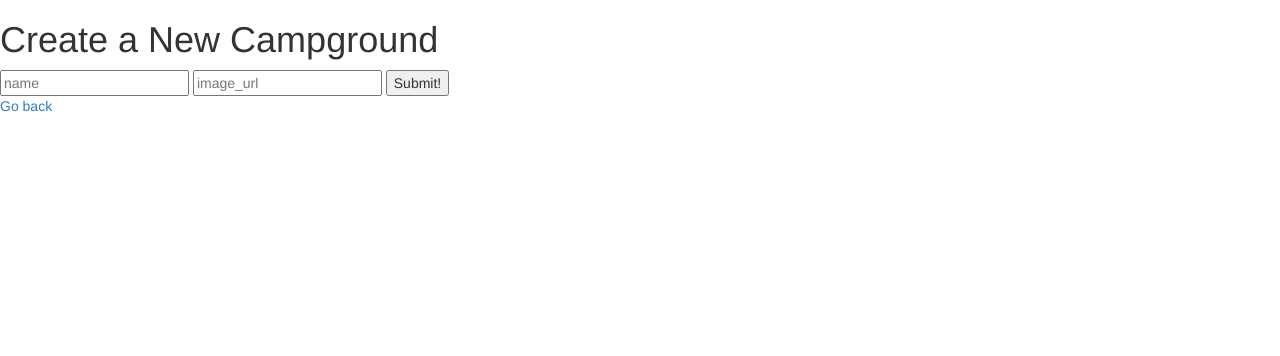
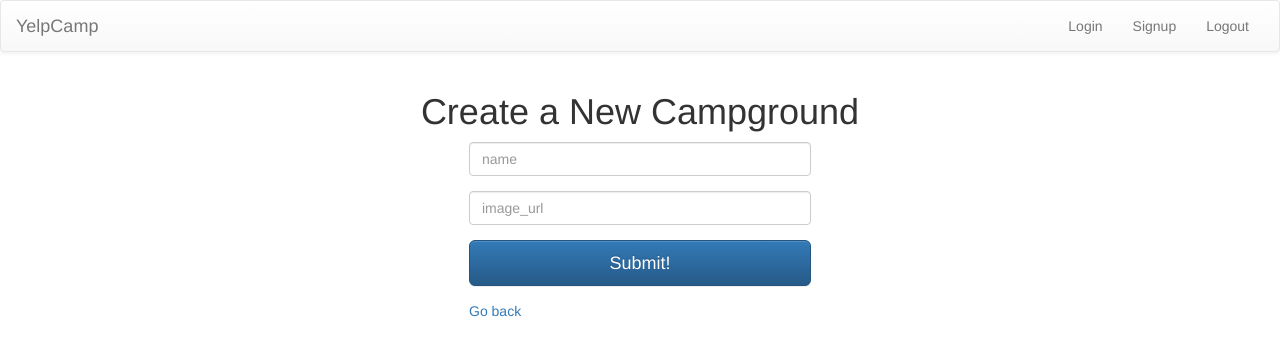
Before and after one commit to JerryyZhu/webdevcourse, a Node server app: page /campgrounds/new in a window 1280 px wide. Shown: the top 356 px of the page. Run offline with Node 20, Linux system fonts and the light colour scheme.

Commit message:
styled add page

```diff
--- a/YelpCamp/views/new.ejs
+++ b/YelpCamp/views/new.ejs
@@ -1,11 +1,22 @@
 <% include partials/header %>
+<div class="container">
+        <h1 style="text-align: center">Create a New Campground</h1>
+    <div style="width: 30%; margin: 0 auto">
 
-<h1>Create a New Campground</h1>
+        <form action="/campgrounds" method="POST">
+            <div class="form-group">
+                <input class="form-control" type="text" name="name" placeholder="name">
+            </div>
+            <div class="form-group">
+                <input class="form-control" type="text" name="image" placeholder="image_url">
+            </div>
+            <div class="form-group">
+                <button class="btn btn-lg btn-primary btn-block">Submit!</button>
+            </div>
 
-<form action="/campgrounds" method="POST">
-    <input type="text" name="name" placeholder="name">
-    <input type="text" name="image" placeholder="image_url">
-    <button>Submit!</button>
-</form>
-<a href="/campgrounds">Go back</a>
+        </form>
+        <a href="/campgrounds">Go back</a>
+    </div>
+
+</div>
 <% include partials/footer %>
--- a/YelpCamp/views/partials/header.ejs
+++ b/YelpCamp/views/partials/header.ejs
@@ -14,3 +14,24 @@
 
 </head>
 <body>
+
+<nav class="navbar navbar-default">
+        <div class="container-fluid">
+            <div class="navbar-header">
+                <a href="/" class="navbar-brand">YelpCamp</a>
+            </div>
+            <div class="collapse navbar-collapse">
+                <ul class="nav navbar-nav navbar-right">
+                    <li>
+                        <a href="/">Login</a>
+                    </li>
+                    <li>
+                        <a href="/">Signup</a>
+                    </li>
+                    <li>
+                        <a href="/">Logout</a>
+                    </li>
+                </ul>
+            </div>
+        </div>
+    </nav>
```
Also changed, not shown: YelpCamp/views/campgrounds.ejs (+12 -7 lines).
